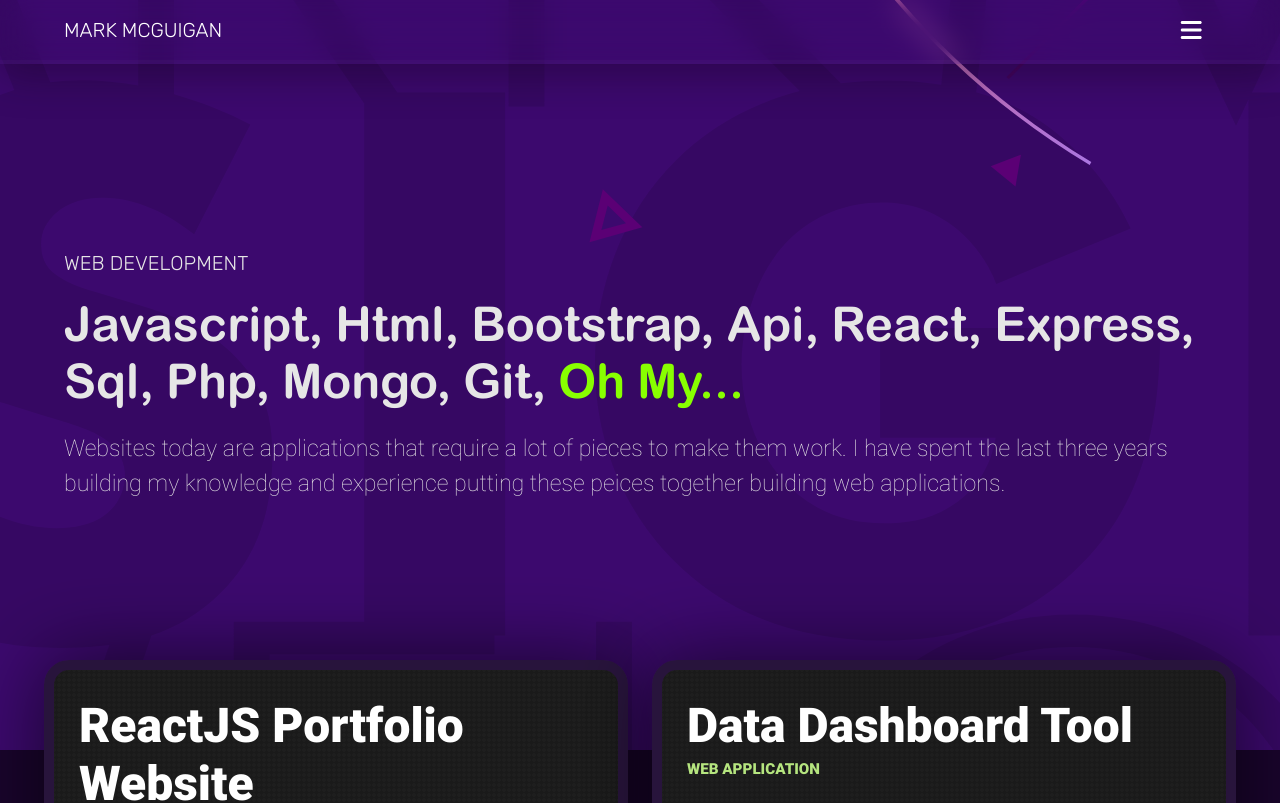
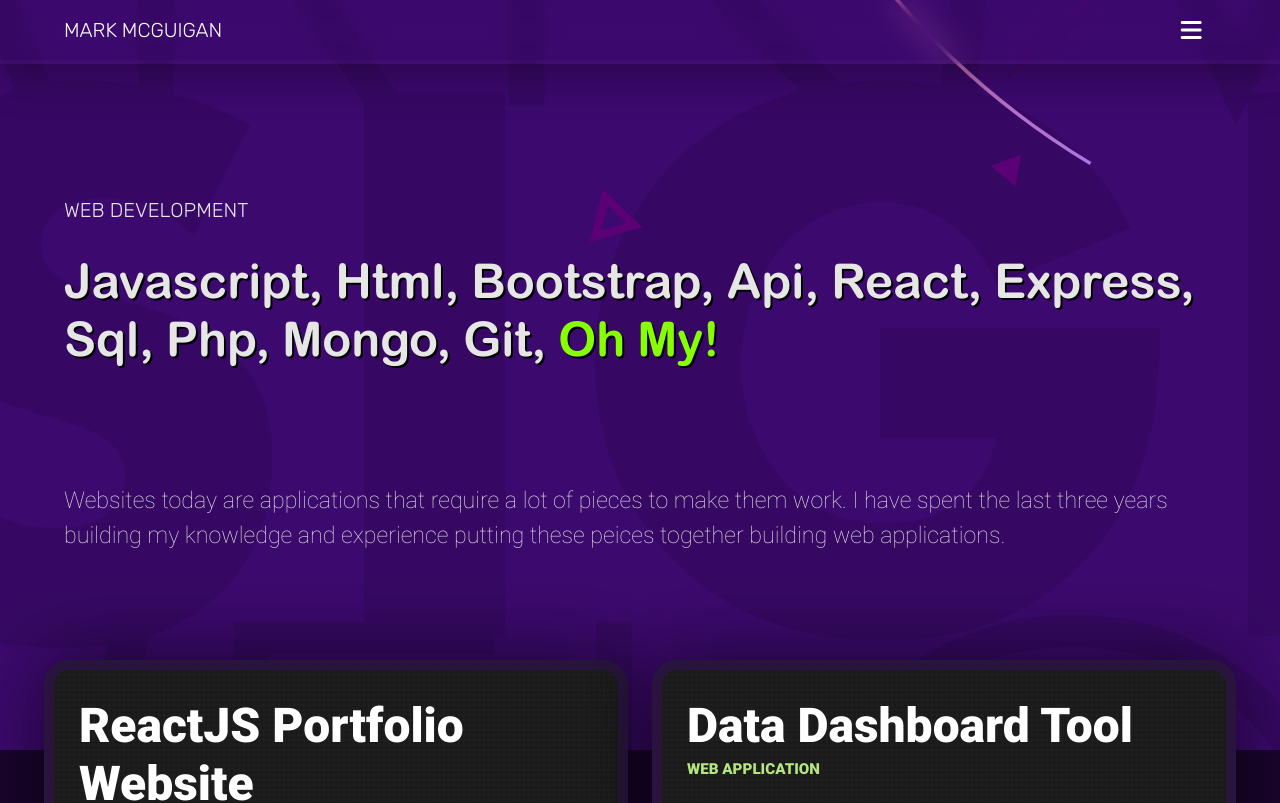
Before and after one commit to mcgmark/2023-React-Portfolio, a React (Create React App) app: page /dev in a window 1280 px wide. Shown: the top 803 px of the page. Built offline with nearby package versions, Linux system fonts and the light colour scheme; grey boxes are pictures that could not be loaded.

Commit message:
Animated dev intro text

```diff
--- a/src/index.css
+++ b/src/index.css
@@ -276,3 +276,28 @@ a {
     transform: translate(-50%, -50%) scale(2.5);
   }
 }
+
+.fade-in-words span {
+  position: relative;
+  opacity: 0;
+  animation: fadeIn .75s cubic-bezier(0.68, -0.75, 0.27, 1.55) forwards;
+}
+
+@keyframes fadeIn {
+  from {
+    opacity: 0;
+    top: -10px;
+  }
+  to {
+    opacity: 1;
+    top: 10px;
+  }
+}
+
+.fade-in-words span:not(.fade-in) {
+  animation: none;
+}
+
+.fade-in-words span.last-element {
+  color:#88FF00;
+}
--- a/src/views/components/loading/loading.tsx
+++ b/src/views/components/loading/loading.tsx
@@ -4,7 +4,7 @@ import styled from 'styled-components';
 import { FontAwesomeIcon } from '@fortawesome/react-fontawesome';
 import { faSpinner } from '@fortawesome/free-solid-svg-icons';
 
-import backgroundImage from '../../assets/images/bg-image-light.svg';
+import backgroundImage from '../../assets/images/bg-image.svg';
 
 interface LoadingContainerProps {
     visible: boolean;
@@ -40,7 +40,7 @@ const LoadingContainer = styled.div<LoadingContainerProps>`
     visibility: ${({ visible })=> (visible ? 'visible' : 'hidden')};
     transform: translateY(${({visible})=>(visible ? 0 : '-100%')});
     transition: all 500ms;
-    background: rgba(24, 0, 52) url(${backgroundImage});
+    background: url(${backgroundImage}) var(--background-purple);
     background-position: center;
     background-attachment: fixed;
     background-position: center center;
--- a/src/views/content/dev/dev-intro.tsx
+++ b/src/views/content/dev/dev-intro.tsx
@@ -1,5 +1,6 @@
 import React from 'react';
 import styled from 'styled-components';
+import { useEffect, useState } from 'react';
 
 import backgroundImage from '../../assets/images/bg-image-light.svg';
 import backgroundImageTop from '../../assets/images/topleftbg.svg';
@@ -32,7 +33,6 @@ const Section = styled.section`
 
 `;
 
-
 const SectionInner = styled.div`
     display: flex;
     flex-direction: column;
@@ -54,7 +54,7 @@ const Breadcrumb = styled.span`
     color: #e6e6e6;
 `;
 
-const IntroText = styled.h1`
+const IntroText = styled.p`
     font-family: 'Arial-MT-Bold';
     text-transform: capitalize;
     font-size: 3rem;
@@ -63,6 +63,8 @@ const IntroText = styled.h1`
     z-index: 1;
     color: #e6e6e6;
     line-height: 120%;
+    text-shadow: 2px 2px 0px #000;
+    min-height: 220px;
 
     @media (min-width: 1400px) {
         font-size: 3.5rem;
@@ -86,13 +88,48 @@ const Text = styled.p`
 
 
 const Intro = () => {
+    const [wordsArray, setWordsArray] = useState<string[]>([]);
+    const [currentIndex, setCurrentIndex] = useState(0);
+    const [visibleWords, setVisibleWords] = useState<string[]>([]);
+
+    let text = "javascript, html, bootstrap, api, react, express, sql, php, mongo, git, oh my!";
+
+    useEffect(() => {
+        setWordsArray(text.split(","));
+    }, [text]);
+
+    useEffect(() => {
+        const intervalId = setInterval(() => {
+            if (currentIndex < wordsArray.length) {
+                setVisibleWords((prevVisibleWords) => [
+                    ...prevVisibleWords,
+                    wordsArray[currentIndex]
+                ])
+                setCurrentIndex(prevIndex => prevIndex + 1);
+            } else {
+                clearInterval(intervalId);
+            }
+        }, 500);
+
+        return () => clearInterval(intervalId);
+
+    }, [currentIndex, wordsArray]);
+
+
     return(
         <Section>
             <HeaderSpacer></HeaderSpacer>
             <SectionInner>
-            <Breadcrumb>Web Development</Breadcrumb>
-            <IntroText>javascript, html, bootstrap, api, react, express, sql, php, mongo, git, <span style={{color: 'rgb(136, 255, 0)'}}>oh my...</span></IntroText>
-            <Text>Websites today are applications that require a lot of pieces to make them work. I have spent the last three years building my knowledge and experience putting these peices together building web applications.</Text>
+                <Breadcrumb>Web Development</Breadcrumb>
+                <IntroText className="fade-in-words">
+                    {visibleWords.map ((word, index) => (
+                        <span key={index} className={`fade-in ${index === wordsArray.length - 1 ? 'last-element' : ''}`}>
+                            {word}
+                            {index < wordsArray.length - 1 ? ',' : ''}
+                        </span>
+                    ))}
+                </IntroText>
+                <Text>Websites today are applications that require a lot of pieces to make them work. I have spent the last three years building my knowledge and experience putting these peices together building web applications.</Text>
             </SectionInner>
             <HeaderSpacer></HeaderSpacer>
         </Section>
--- a/src/views/routes/design.tsx
+++ b/src/views/routes/design.tsx
@@ -110,10 +110,6 @@ const Dev = () => {
                 <Intro></Intro>
                 <DesignCloud></DesignCloud>
             </HeaderSection>
-            {/* <SubHeader>
-                <Text style={{width: 'fit-content', textAlign: 'center'}}>All created using Adobe CC</Text>
-                <img src={adobeCCLogo} alt="Adobe CC logo" style={{width: '70px', marginLeft: '10px'}}/>
-            </SubHeader> */}
             <DesignPortfolio data={data}></DesignPortfolio>
             <Footer></Footer>
         </Portfolio>
```
